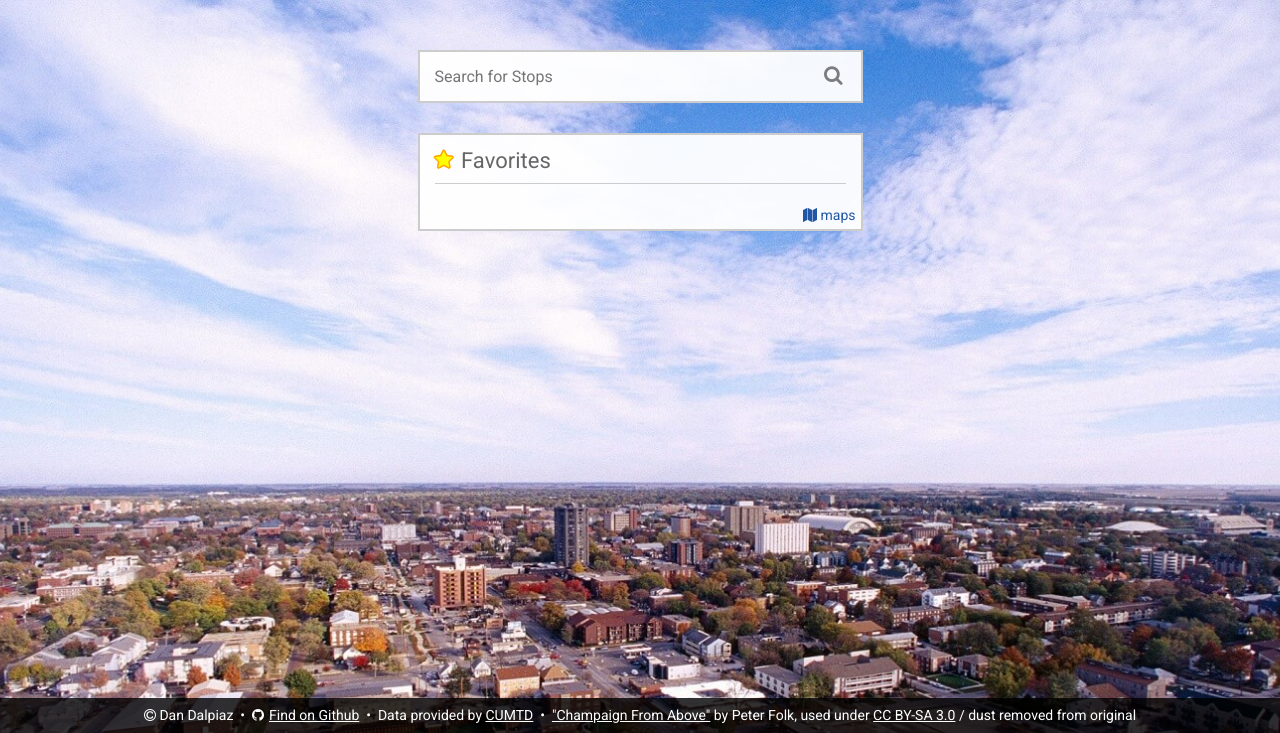
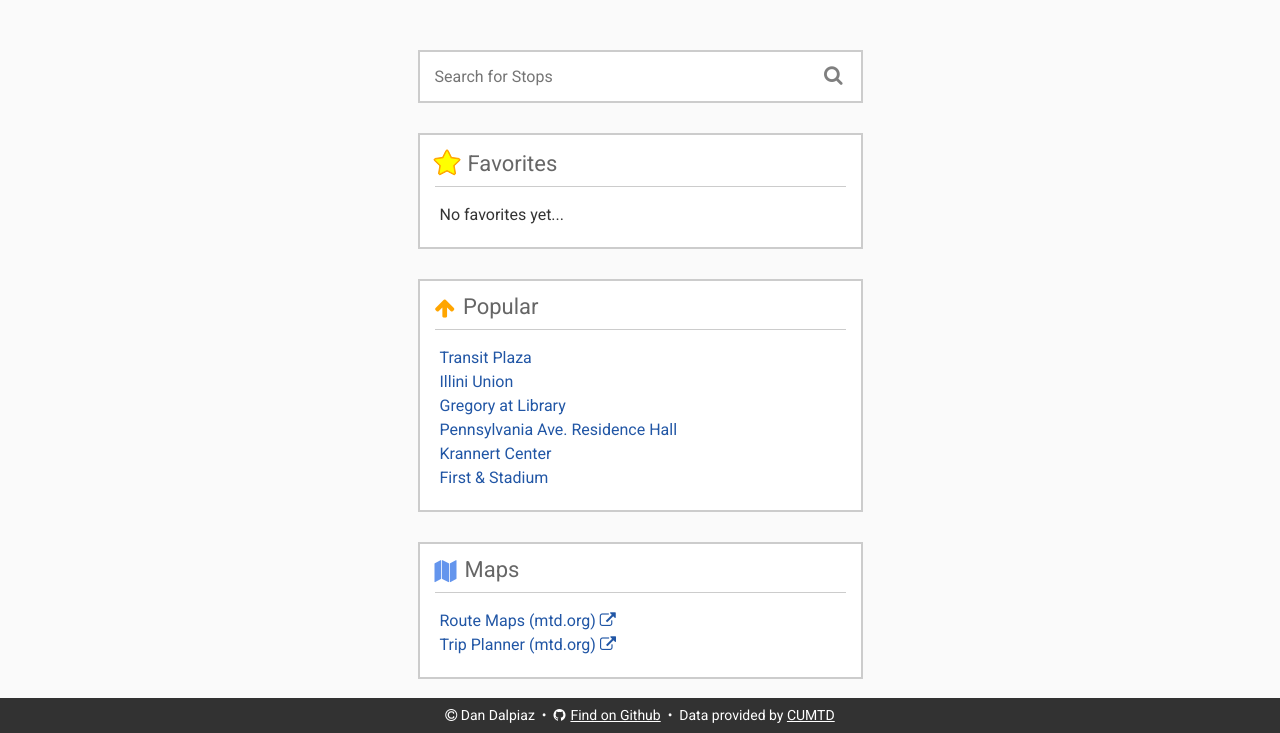
Before and after one commit to dandalpiaz/transit-cu, a Flask app: page / in a window 1280 px wide. Shown: the part 67-800 px from the top of the page. Run offline with Flask 2, Linux system fonts and the light colour scheme.

Commit message:
simplify homepage

```diff
--- a/app/main/routes.py
+++ b/app/main/routes.py
@@ -30,10 +30,6 @@ def static_from_root():
 def index():
 	return render_template('home.html')
 
-@bp.route('/maps')
-def maps():
-	return render_template('maps.html')
-
 @bp.route('/<stop_id>')
 def get_stop_data(stop_id):
 
--- a/app/static/js/favorites.js
+++ b/app/static/js/favorites.js
@@ -16,7 +16,10 @@ function listFavorites() {
     listitems.sort(function(a, b) {
         return $(a).text().toUpperCase().localeCompare($(b).text().toUpperCase());
     })
-    $.each(listitems, function(idx, itm) { mylist.append(itm); });
+	$.each(listitems, function(idx, itm) { mylist.append(itm); });
+	if (current_favorites.length == 0) {
+		$('#favorites').append("<li>No favorites yet...</li>")
+	}
 }
 
 function checkIfStopIsFavorite(stop_id) {
--- a/app/static/style.css
+++ b/app/static/style.css
@@ -163,9 +163,7 @@ li {
 }
 
 #full-width-bg {
-    background-repeat: no-repeat !important;
-    background-position: center !important;
-    background-size: cover !important;
+    background: #fafafa;
     height: 100%;
 }
 
@@ -250,22 +248,22 @@ i.fa.fa-search {
     height: 100%;
 }
 
-#favorites-container {
+.box-wrap {
     padding-left: 15px;
     padding-right: 15px;
 }
 
-#favorites-wrapper {
+.box {
     max-width: 445px;
     margin-right: auto;
     margin-left: auto;
     margin-top: 30px;
-    margin-bottom: 100px;
+    margin-bottom: 30px;
     background: rgba(255,255,255,0.95);
     border: 2px solid #ccc;
 }
 
-#favorites-title {
+.box-title {
     margin-bottom: 15px;
     margin-top: 15px;
     margin-left: 15px;
@@ -279,17 +277,18 @@ i.fa.fa-search {
     padding-right: 15px;
 }
 
-#favorites-title span {
+.box-title span {
     position: relative;
     bottom: 2px;
+    margin-left: 8px;
 }
 
-#favorites {
+.box-list {
     padding-left: 20px;
-    margin-bottom: 0px;
+    margin-bottom: 20px;
 }
 
-#favorites li {
+.box-list li {
     text-align: left;
     list-style-type: none;
 }
@@ -303,6 +302,14 @@ i.fa.fa-search {
     float: right;
     border: 0px;
     background: none;
+}
+
+.fa-arrow-up {
+    color: orange;
+}
+
+.fa-map {
+    color: cornflowerblue;
 }
 
 #stop-title .fa-star {
@@ -328,16 +335,6 @@ i.fa.fa-search {
 
 #favorites-title .fav-active:hover {
     cursor: default;
-}
-
-#maps-wrapper {
-    text-align: right;
-    padding: 5px;
-}
-
-#maps-link {
-    font-size: 14px;
-    font-weight: 400;
 }
 
 #attribution {
--- a/app/templates/home.html
+++ b/app/templates/home.html
@@ -5,7 +5,6 @@
 	<style>
 	body {height: calc(100% - 67px);}
 	#main {margin-top: 67px;}
-	#full-width-bg { background: url( "{{ url_for('static', filename='img/cu.jpg') }}" ); }
 	</style>
 {% endblock %}
 
@@ -20,13 +19,34 @@
 			<ul id="search-results" style="display:none;"></ul>
 		</div>
 
-		<div id="favorites-container">
-			<div id="favorites-wrapper">
-				<h2 id="favorites-title"><i style="float:none" class="fa fa-star fav-active"></i><span>Favorites</span></h2>
-				<ul id="favorites"></ul>
-				<p id="maps-wrapper">
-					<a id="maps-link" href="/maps"><i class="fa fa-map"></i> maps</a>
-				</p>
+		<div class="box-wrap">
+			<div class="box">
+				<h2 class="box-title"><i style="float:none" class="fa fa-star fav-active"></i><span>Favorites</span></h2>
+				<ul class="box-list" id="favorites"></ul>
+			</div>
+		</div>
+
+		<div class="box-wrap">
+			<div class="box"">
+				<h2 class="box-title"><i style="float:none" class="fa fa-arrow-up"></i><span>Popular</span></h2>
+				<ul class="box-list">
+					<li><a href="/stop=PLAZA_Transit%20Plaza">Transit Plaza</a></li>
+					<li><a href="/stop=IU_Illini%20Union">Illini Union</a></li>
+					<li><a href="/stop=GRGLIB_Gregory%20at%20Library">Gregory at Library</a></li>
+					<li><a href="/stop=PAR_Pennsylvania%20Ave.%20Residence%20Hall">Pennsylvania Ave. Residence Hall</a></li>
+					<li><a href="/stop=KRANNERT_Krannert%20Center">Krannert Center</a></li>
+					<li><a href="/stop=1STSTDM_First%20&%20Stadium">First & Stadium</a></li>
+				</ul>
+			</div>
+		</div>
+
+		<div class="box-wrap" style="margin-bottom: 75px">
+			<div class="box">
+				<h2 class="box-title"><i style="float:none" class="fa fa-map"></i><span>Maps</span></h2>
+				<ul class="box-list">
+					<li><a target="_blank" rel="noopener" href="https://mtd.org/maps-and-schedules/maps/">Route Maps (mtd.org) <i class="fa fa-external-link" aria-hidden="true"></i></a></li>
+					<li><a target="_blank" rel="noopener" href="https://mtd.org/maps-and-schedules/plan-trip/">Trip Planner (mtd.org) <i class="fa fa-external-link" aria-hidden="true"></i></a></li>
+				</ul>
 			</div>
 		</div>
 
@@ -38,8 +58,6 @@
 		<a target="_blank" href="https://github.com/dandalpiaz/transit-cu" rel="noopener"><i class="fa fa-github" style="padding-right: 5px;"></i>Find on Github</a>
 		&nbsp;&bull;&nbsp;
 		Data provided by <a target="_blank" href="https://mtd.org" rel="noopener">CUMTD</a>
-		&nbsp;&bull;&nbsp;
-		<a target="_blank" href="https://commons.wikimedia.org/wiki/File:Champaign_From_Above.jpg" rel="noopener">"Champaign From Above"</a> by Peter Folk, used under <a target="_blank" href="https://creativecommons.org/licenses/by-sa/3.0/deed.en" rel="noopener">CC BY-SA 3.0</a> / dust removed from original
 	</p>
 {% endblock %}
 
```
Also changed, not shown: app/templates/maps.html (deleted, +0 -41 lines).
